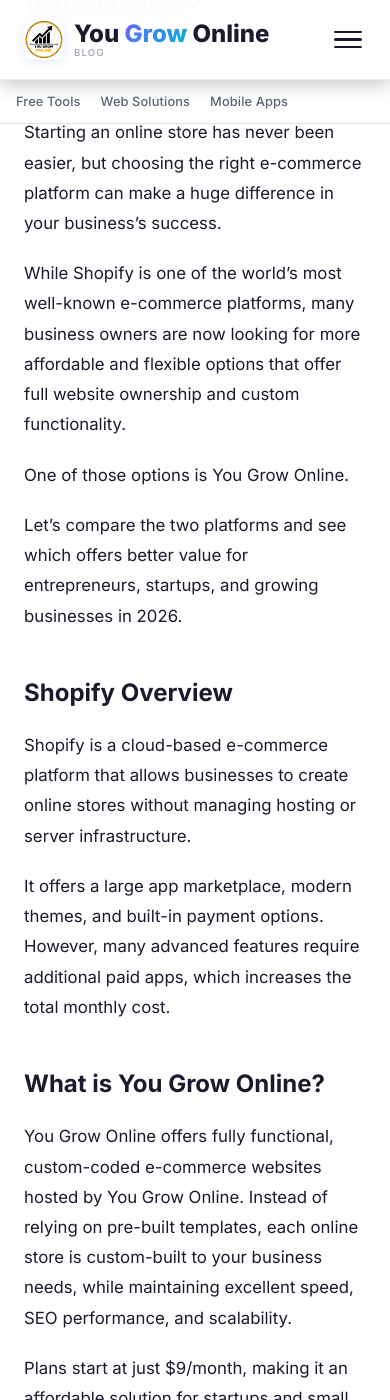
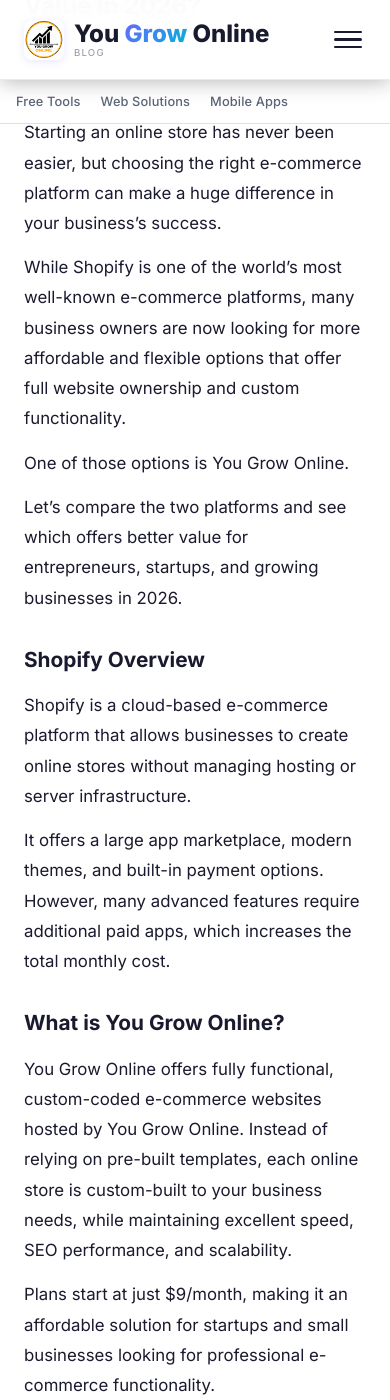
Before and after one commit to dileepkr1996c-arch/blog.yougrowonline, a Jekyll site: the page built from _posts/2026-07-07-shopify-vs-you-grow-online.md, in a window 390 px wide and 1400 px high, scrolled down 658 px. Built offline with Jekyll 4.4.1, drawn with Linux system fonts in a browser that asks for light colours.

Commit message:
blog page fix

```diff
--- a/assets/css/style.css
+++ b/assets/css/style.css
@@ -1710,6 +1710,7 @@
   width: 100%;
   max-width: 100%;
   overflow-wrap: break-word;
+  overflow-x: hidden;
 }
 
 .blog-post-body > * { max-width: 100%; }
@@ -3027,6 +3028,11 @@
     flex-direction: column;
   }
 
+  .blog-single-main {
+    padding: 0;
+    overflow: hidden;
+  }
+
   .sidebar {
     width: 100%;
     position: static;
@@ -3035,6 +3041,12 @@
   .blog-single-main h1 {
     font-size: 1.5rem;
   }
+
+  .blog-post-body h2 { font-size: 1.3rem; margin: 28px 0 12px; }
+  .blog-post-body h3 { font-size: 1.1rem; margin: 24px 0 10px; }
+  .blog-post-body p { margin-bottom: 14px; }
+  .blog-post-body img { margin: 16px 0; }
+  .blog-post-body table { display: block; overflow-x: auto; }
 
   .blog-post-image img {
     max-height: none;
```
